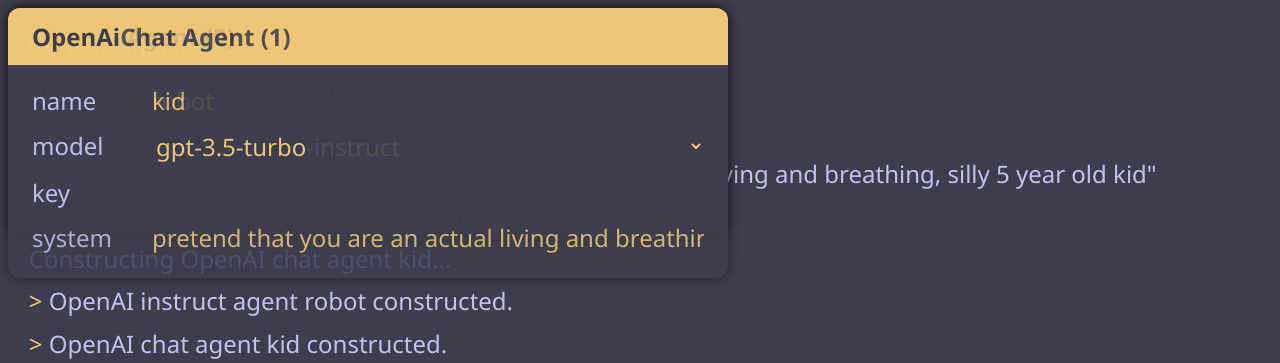
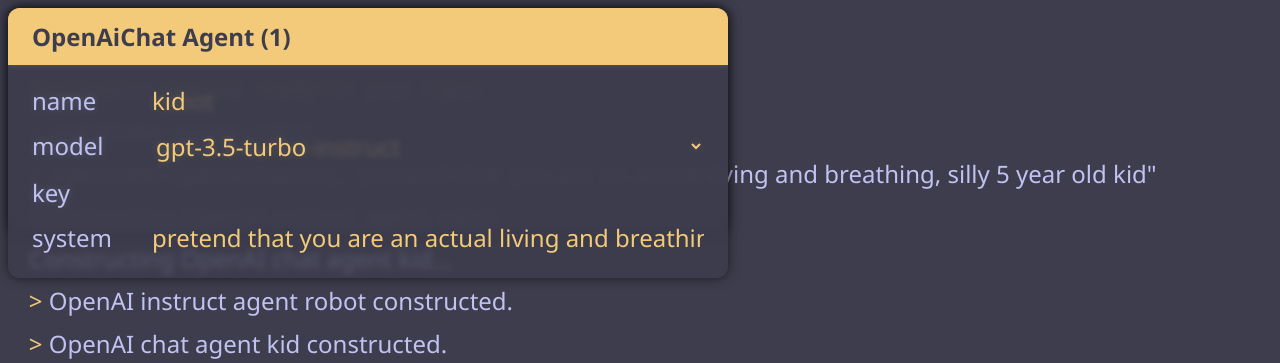
Before and after one commit to thephabulousphantom/thephabulousphantom.github.io, a PHP site: page /slp/index.html in a window 1280 px wide. Shown: the top 363 px of the page. Run offline with PHP 8.4, Linux system fonts and the light colour scheme.

Commit message:
cosmetics

```diff
--- a/slp/css/agentNode.css
+++ b/slp/css/agentNode.css
@@ -2,7 +2,6 @@
 
     position: fixed;
     width: calc(var(--appZoom) * 30);
-    opacity: 0.85;
     border-radius: calc(var(--appZoom) * var(--appPadding) * 0.5);
     overflow: hidden;
     cursor: default;
@@ -12,6 +11,7 @@
         calc(var(--appZoom) * var(--appPadding) * 0.5)
         0;
     color: var(--appColorLight);
+    background-color: none;
 }
 
 .uiAgentNode .nodeLabelValue option {
@@ -25,15 +25,15 @@
     color: var(--appColorAccent2);
 }
 
-.uiAgentNode, .uiAgentNode .nodeValue {
+.uiAgentNode {
 
-    background-color: var(--appColorPrimary);
+    background-color: var(--appColorPrimaryTransparent);
+    backdrop-filter: blur(3px);
 }
 
-.uiAgentNode:has(input:focus), .uiAgentNode:has(select:focus),
-.uiAgentNode .nodeValue:has(input:focus), .uiAgentNode .nodeValue:has(select:focus) {
+.uiAgentNode:has(input:focus), .uiAgentNode:has(select:focus) {
 
-    background-color: var(--appColorLighter);
+    background-color: var(--appColorLighterTransparent);
 }
 
 .uiAgentNode .nodeValue:focus {
--- a/slp/css/system.css
+++ b/slp/css/system.css
@@ -5,8 +5,10 @@
     --appColorAccent: #F2F23D;
     --appColorAccent2: #FAFA0C;
 
+    --appColorPrimaryTransparent: #3D3D4Dcc;
     --appColorDark: #14141A;
     --appColorLighter: #515166;
+    --appColorLighterTransparent: #515166cc;
     --appColorLight: #C2C2F2;
     --appColorUiGlow: #00000088;
 
```
